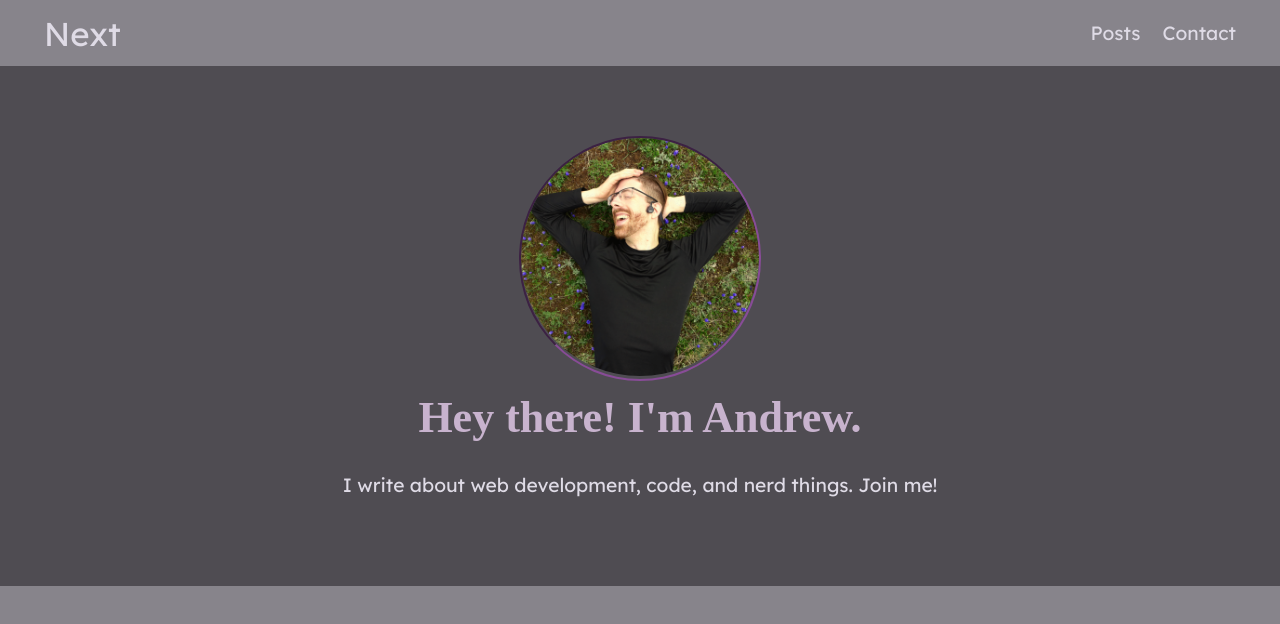
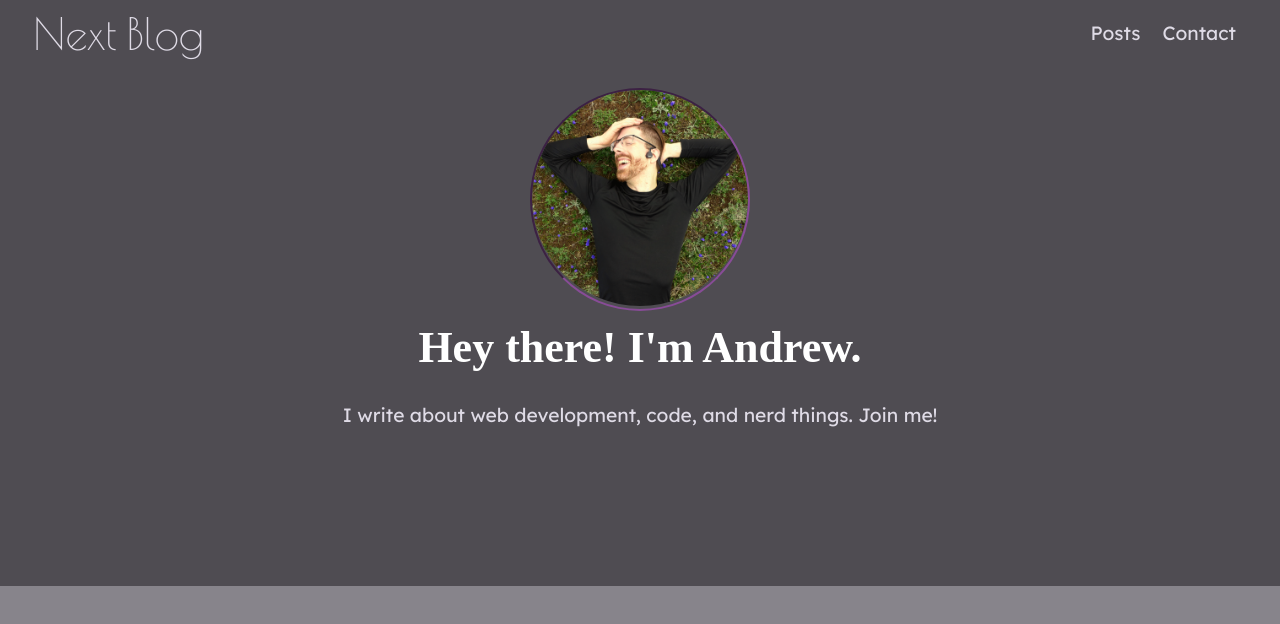
Before and after one commit to andrew-braun/next-js-blog, a Next.js app: page / in a window 1280 px wide. Shown: the top 624 px of the page. Built offline with nearby package versions, Linux system fonts and the light colour scheme; a web font is replaced by a local one.

Commit message:
style: Refine logo

```diff
--- a/components/Layout/logo.js
+++ b/components/Layout/logo.js
@@ -1,7 +1,7 @@
 import styles from "./logo.module.css"
 
 function Logo() {
-	return <div className={styles.logo}>Next</div>
+	return <div className={styles.logo}>Next Blog</div>
 }
 
 export default Logo
--- a/components/Layout/logo.module.css
+++ b/components/Layout/logo.module.css
@@ -0,0 +1,14 @@
+@import url("https://fonts.googleapis.com/css2?family=Poiret+One&display=swap");
+
+.logo {
+	display: flex;
+	justify-content: center;
+	align-items: center;
+	height: 100%;
+	font-family: "Poiret One";
+	font-size: var(--size-16);
+}
+
+.logo:hover {
+	color: var(--color-grey-100);
+}
--- a/components/Layout/main-nav.module.css
+++ b/components/Layout/main-nav.module.css
@@ -2,14 +2,7 @@
 	display: flex;
 	justify-content: space-between;
 	padding: 0 3rem;
-}
-
-.logo {
-	display: flex;
-	justify-content: center;
-	align-items: center;
-	padding: 1rem;
-	font-size: var(--size-8);
+	background: var(--color-grey-700);
 }
 
 .navList {
--- a/components/homepage/Hero/hero.module.css
+++ b/components/homepage/Hero/hero.module.css
@@ -1,9 +1,9 @@
 .hero {
 	display: flex;
 	flex-direction: column;
-	justify-content: center;
+	justify-content: flex-start;
 	align-items: center;
-	padding: 5rem 1rem;
+	padding: 2rem 1rem;
 	min-height: 65vh;
 	background: var(--color-grey-700);
 	text-align: center;
@@ -14,7 +14,7 @@
 	display: block;
 	overflow: hidden;
 	min-width: 10rem;
-	max-width: 22rem;
+	max-width: 20rem;
 	margin: 0 auto 0 auto;
 	border: 2px inset var(--color-primary-200);
 	border-radius: 50%;
@@ -28,6 +28,7 @@
 
 .heroTitle {
 	margin: 1rem 0;
+	color: white;
 }
 
 .heroSubTitle {
```
